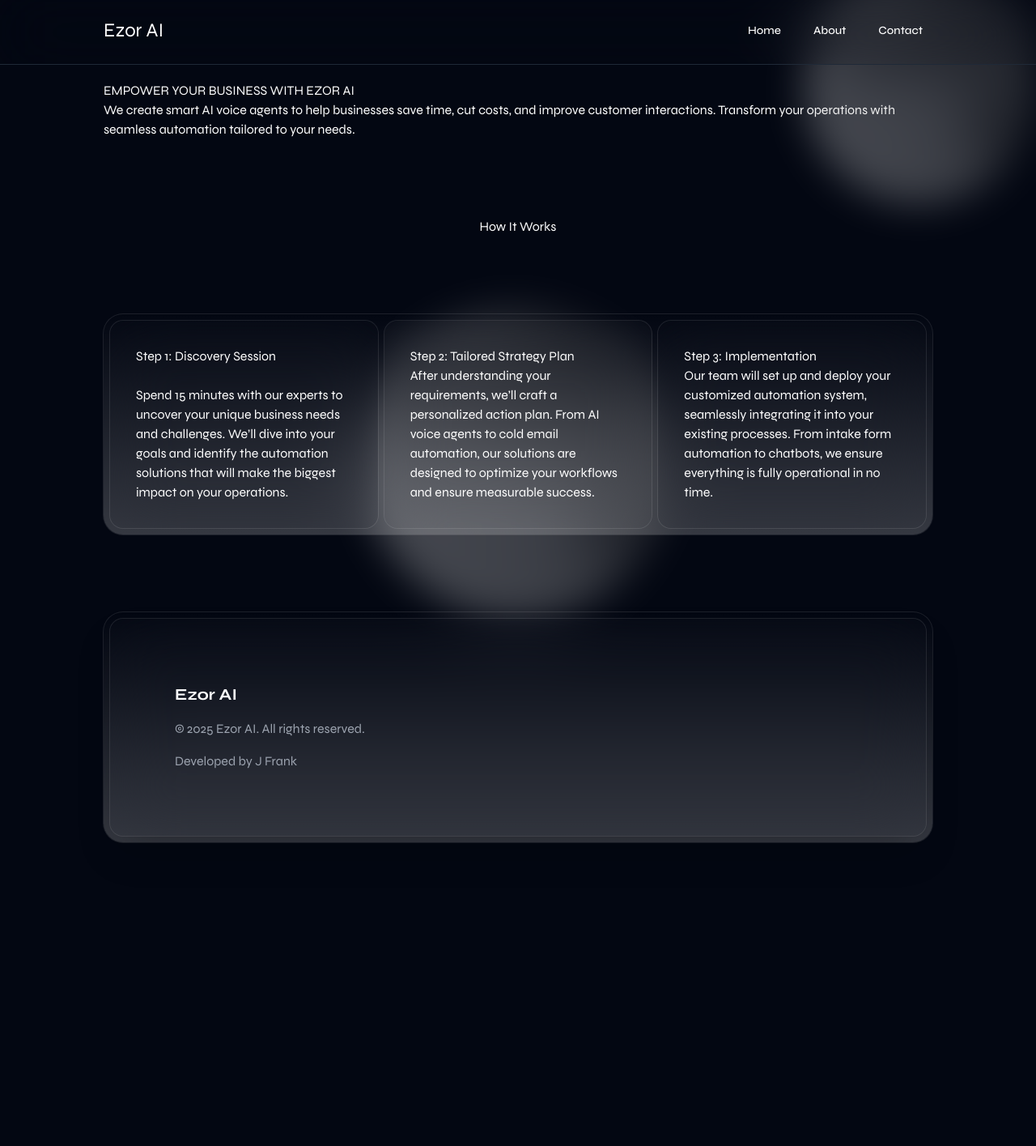
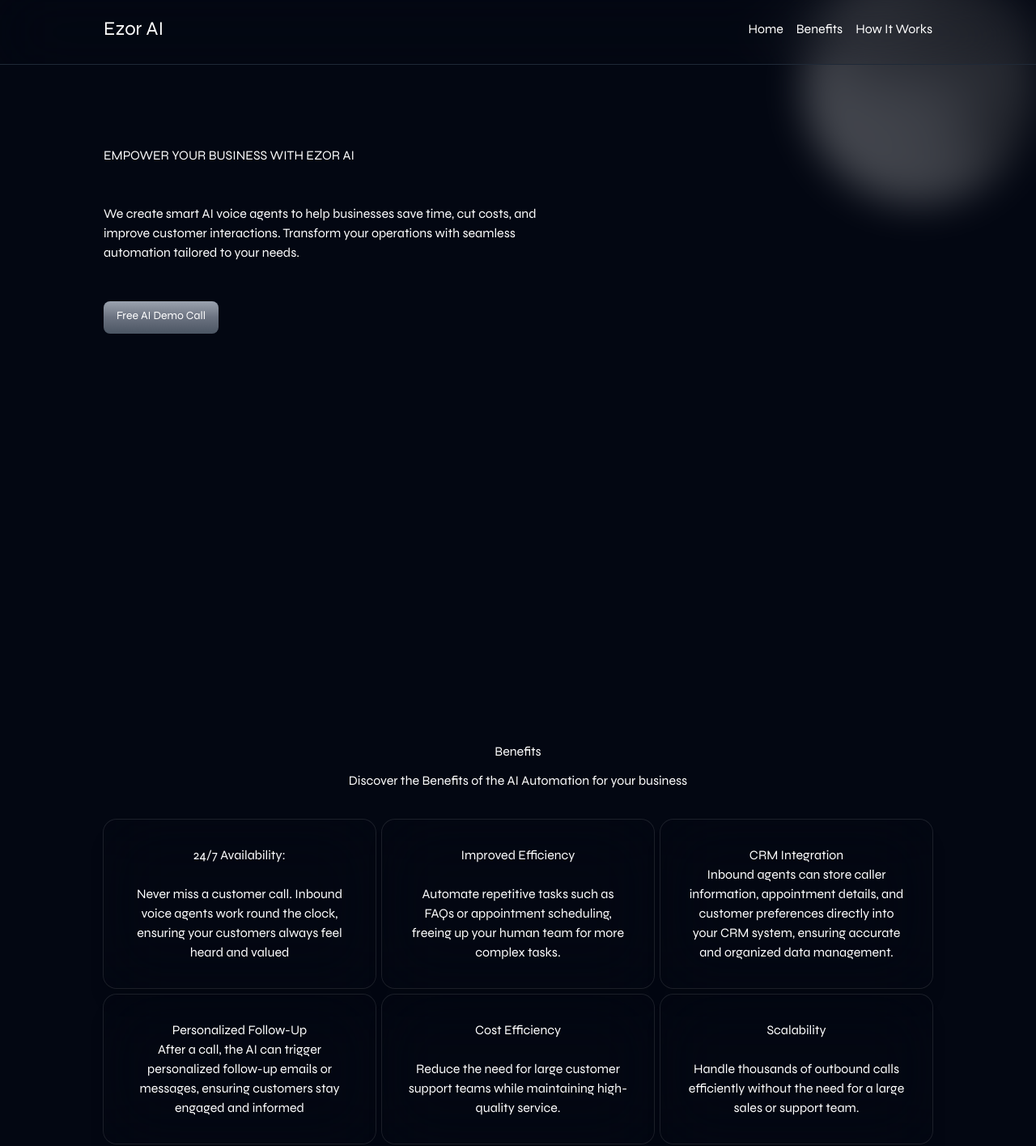
Before and after one commit to julio-pa/ezor-ai, an Astro site: page / in a window 1280 px wide. Shown: the top 1415 px of the page at 81% size. Before the commit the page ends 1060 px from the top, so only its background shows below. Built offline with nearby package versions, Linux system fonts and the light colour scheme; Astro itself is replaced by a stand-in of ours.

Commit message:
refactor layout and styling; add Benefits section and update NavBar structure

```diff
--- a/src/components/Card.astro
+++ b/src/components/Card.astro
@@ -7,12 +7,12 @@ const { title, description } = Astro.props;
 ---
 
 <div
-  class="bg-card/80 backdrop-blur-2xl p-8 rounded-2xl shadow-massive ring-white/10 ring-1 flex flex-col h-full justify-between"
+  class="bg-card/80 backdrop-blur-2xl p-8 rounded-2xl shadow-xl ring-white/10 ring-1 flex flex-col h-full justify-between"
 >
-  <div class="inline-flex justify-between items-center gap-4 w-full">
+  <div class="text-center w-full">
     {title}
   </div>
-  <p>
+  <p class="text-center">
     {description}
   </p>
 </div>
--- a/src/components/NavBar.astro
+++ b/src/components/NavBar.astro
@@ -9,39 +9,24 @@
     <div
       class="relative
       flex
-      flex-col
       w-full
       px-8
       py-5
       mx-auto
-      md:items-center
-      md:justify-between
-      md:flex-row
+      items-center sm:justify-between justify-center
       md:px-12
       lg:px-32"
     >
-      <a href="/" class="flex items-center justify-start text-2xl"> Ezor AI </a>
-      <div
-        class="flex flex-col items-center justify-center md:flex-row md:space-x-4"
+      <a
+        href="/"
+        class="flex items-center justify-start text-2xl max-sm:hidden"
       >
-        <a
-          href="/"
-          class="px-3 py-2 text-sm font-medium text-white rounded-md hover:bg-gray-800"
-        >
-          Home
-        </a>
-        <a
-          href="/about"
-          class="px-3 py-2 text-sm font-medium text-white rounded-md hover:bg-gray-800"
-        >
-          About
-        </a>
-        <a
-          href="/contact"
-          class="px-3 py-2 text-sm font-medium text-white rounded-md hover:bg-gray-800"
-        >
-          Contact
-        </a>
+        Ezor AI
+      </a>
+      <div class="flex items-center justify-center space-x-4">
+        <a href="/"> Home </a>
+        <a href="#Benefits"> Benefits </a>
+        <a href="#How-It-Works"> How It Works </a>
       </div>
     </div>
   </div>
--- /dev/null
+++ b/src/components/home/Benefits.astro
@@ -0,0 +1,49 @@
+---
+import Card from "../Card.astro";
+const benefits = [
+  {
+    title: "24/7 Availability: ",
+    description:
+      "Never miss a customer call. Inbound voice agents work round the clock, ensuring your customers always feel heard and valued",
+  },
+  {
+    title: "Improved Efficiency",
+    description:
+      "Automate repetitive tasks such as FAQs or appointment scheduling, freeing up your human team for more complex tasks.",
+  },
+  {
+    title: "CRM Integration",
+    description:
+      "Inbound agents can store caller information, appointment details, and customer preferences directly into your CRM system, ensuring accurate and organized data management.",
+  },
+  {
+    title: "Personalized Follow-Up",
+    description:
+      "After a call, the AI can trigger personalized follow-up emails or messages, ensuring customers stay engaged and informed",
+  },
+  {
+    title: "Cost Efficiency",
+    description:
+      "Reduce the need for large customer support teams while maintaining high-quality service.",
+  },
+  {
+    title: "Scalability",
+    description:
+      "Handle thousands of outbound calls efficiently without the need for a large sales or support team.",
+  },
+];
+---
+
+<section id="Benefits" class="flex flex-col gap-3 mt-12 md:mt-24">
+  <h1 class="text-center">Benefits</h1>
+  <p class="w-full text-center">
+    Discover the Benefits of the AI Automation for your business
+  </p>
+  <div class="grid grid-cols-1 mt-6 list-none md:grid-cols-3 gap-2">
+    {
+      benefits.map((feature) => (
+        <Card title={feature.title} description={feature.description} />
+      ))
+    }
+  </div>
+</section>
--- a/src/components/home/Features.astro
+++ b/src/components/home/Features.astro
@@ -20,7 +20,7 @@ const features = [
 ];
 ---
 
-<div class="relative mt-12 md:mt-24">
+<section id="How-It-Works" class="relative mt-12 md:mt-24">
   <Image
     src="/gray-circle.svg"
     alt="How It Works"
@@ -38,4 +38,4 @@ const features = [
       ))
     }
   </div>
-</div>
+</section>
--- a/src/components/home/Hero.astro
+++ b/src/components/home/Hero.astro
@@ -1,8 +1,9 @@
 ---
 import { Image } from "astro:assets";
+const calendlyLink = "https://calendly.com/ezorai27/30min";
 ---
 
-<div>
+<section id="#hero" class="flex flex-col gap-12 min-h-[90vh] pt-20">
   <Image
     src="/gray-circle.svg"
     alt="How It Works"
@@ -11,9 +12,16 @@ import { Image } from "astro:assets";
     width={384}
   />
   <h1>EMPOWER YOUR BUSINESS WITH EZOR AI</h1>
-  <p>
+  <p class="max-w-xl">
     We create smart AI voice agents to help businesses save time, cut costs, and
     improve customer interactions. Transform your operations with seamless
     automation tailored to your needs.
   </p>
-</div>
+  <a
+    href={calendlyLink}
+    target="_blank"
+    title="Schedule a free AI demo call"
+    class="self-start cursor-pointer h-10 px-4 py-2 text-sm text-white transition-all rounded-lg hover:to-gray-700 bg-gradient-to-b from-gray-400 via-gray-500 to-gray-600"
+    >Free AI Demo Call
+  </a>
+</section>
--- a/src/layouts/Layout.astro
+++ b/src/layouts/Layout.astro
@@ -34,15 +34,21 @@ const { title } = Astro.props;
     width: 100%;
     height: 100%;
     font-family: "Syne", serif;
+    scroll-snap-type: y proximity;
+    scroll-behavior: smooth;
     @apply bg-gray-950 text-white;
     a {
       @apply text-gray-400 transition-colors hover:text-white;
     }
     h1 {
-      @apply text-4xl font-normal text-transparent bg-clip-text bg-gradient-to-r from-gray-300 to-gray-500 pb-2 md:text-balance tracking-tight sm:text-6xl;
+      @apply text-4xl font-normal text-transparent bg-clip-text bg-gradient-to-r from-gray-300 to-gray-500 md:text-balance tracking-tight sm:text-6xl;
     }
     p {
-      @apply max-w-xl mt-4 text-gray-400;
+      @apply text-gray-400;
+    }
+    section,
+    footer {
+      scroll-snap-align: end none;
     }
   }
 </style>
--- a/src/pages/index.astro
+++ b/src/pages/index.astro
@@ -2,9 +2,11 @@
 import Hero from "../components/home/Hero.astro";
 import Features from "../components/home/Features.astro";
 import Layout from "../layouts/Layout.astro";
+import Benefits from "../components/home/Benefits.astro";
 ---
 
 <Layout>
   <Hero />
+  <Benefits />
   <Features />
 </Layout>
```
